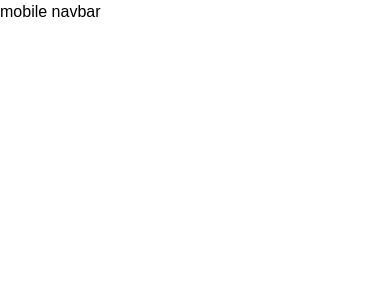
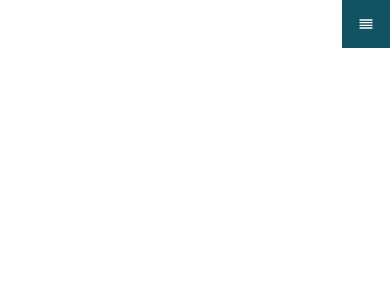
Before and after one commit to Md-Rashedul-Islam-Rajib/pay-swift, a React (Vite) app: page / in a window 390 px wide. Shown: the top 300 px of the page. Built offline with nearby package versions, Linux system fonts and the light colour scheme.

Commit message:
mobile navbar modified : icon added

```diff
--- a/src/components/NavbarMobile.jsx
+++ b/src/components/NavbarMobile.jsx
@@ -1,12 +1,29 @@
-import React from 'react';
+import React from "react";
+import { FaMoneyBillTransfer } from "react-icons/fa6";
+import { FiAlignJustify } from "react-icons/fi";
+import { GiCash, GiPayMoney, GiReceiveMoney, GiTakeMyMoney } from "react-icons/gi";
+import { NavLink } from "react-router-dom";
 
 const NavbarMobile = () => {
-    return (
-        <div>
-            <div></div>
-            <div></div>
+  return (
+    <nav className="flex justify-between">
+      <div></div>
+      <div>
+        <div className="relative inline-block">
+          <button onclick="myFunction()" className="bg-[#115263] text-white p-4 cursor-pointer hover:bg-white hover:text-[#155263] focus:bg-white focus:text-[#155263]">
+          <FiAlignJustify />
+          </button>
+          <div id="myDropdown" className="hidden absolute bg-[#155263] min-w-40 shadow-lg z-10">
+          <NavLink to='/send-money' ><p className='flex items-center gap-2 justify-center'><GiTakeMyMoney /> <span> Send Money </span></p></NavLink>
+            <NavLink to='/cash-out' ><p className='flex items-center gap-2 justify-center'><GiPayMoney /> <span> Cash Out </span></p></NavLink>
+            <NavLink to='/cash-in' ><p className='flex items-center gap-2 justify-center'><GiReceiveMoney /> <span> Cash In </span></p></NavLink>
+            <NavLink to='/balance-inquiry'><p className='flex items-center gap-2 justify-center'><GiCash /> <span> Balance Inquiry </span></p></NavLink>
+            <NavLink to='/transaction-history' ><p className='flex items-center gap-2 justify-center'><FaMoneyBillTransfer /> <span> Transaction History </span></p></NavLink>
+          </div>
         </div>
-    );
+      </div>
+    </nav>
+  );
 };
 
 export default NavbarMobile;
--- a/src/layouts/Mainlayout.jsx
+++ b/src/layouts/Mainlayout.jsx
@@ -1,5 +1,6 @@
 import { Outlet } from "react-router-dom";
 import Navbar from "../components/Navbar";
+import NavbarMobile from "../components/NavbarMobile";
 
 const Mainlayout = () => {
   return (
@@ -17,7 +18,7 @@ const Mainlayout = () => {
          {/* // ? navbar for mobile  */}
 
          <div className="md:hidden">
-            mobile navbar
+            <NavbarMobile />
 
          </div>
     </section>
```
